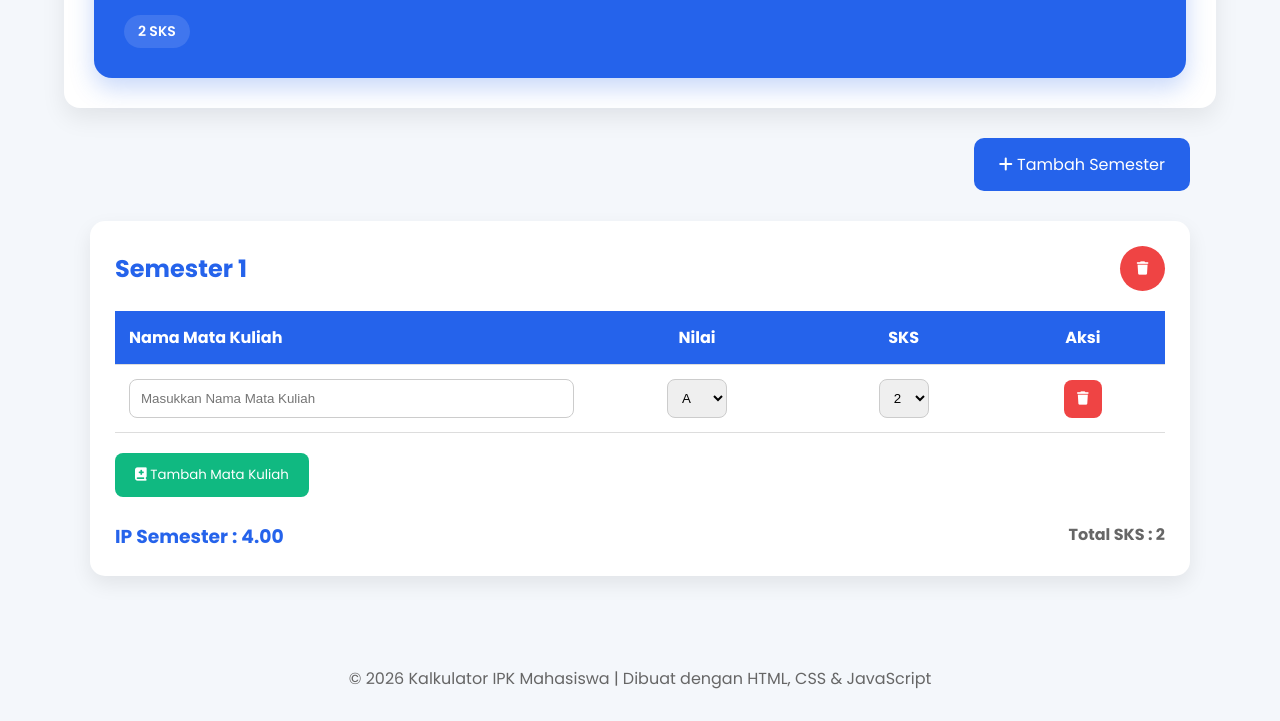
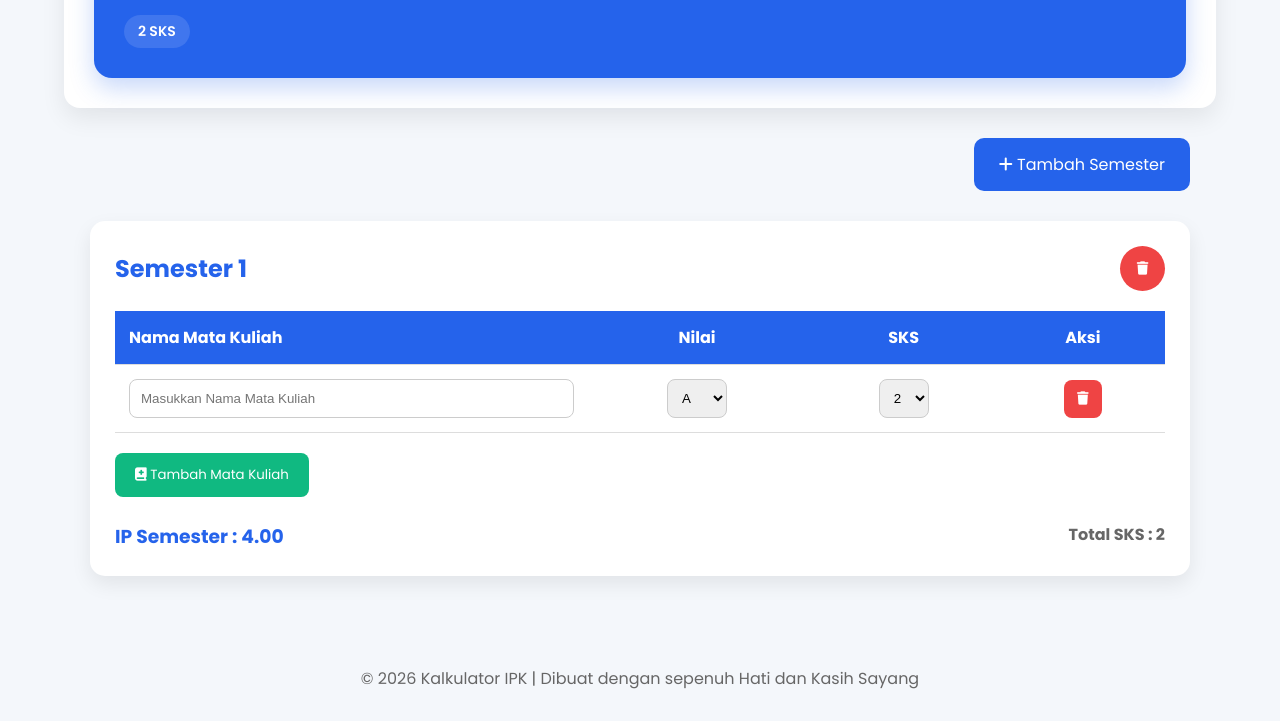
Before and after one commit to PryaMitra-2515061059/BATICALCULATOR, a plain HTML site: page index.html in a window 1280 px wide. Shown: the part 597-1318 px from the top of the page. Drawn offline with Linux system fonts and the light colour scheme.

Commit message:
Update index.html

```diff
--- a/index.html
+++ b/index.html
@@ -203,7 +203,7 @@
     <footer>
 
         <p>
-            © 2026 Kalkulator IPK Mahasiswa | Dibuat dengan HTML, CSS & JavaScript
+            © 2026 Kalkulator IPK | Dibuat dengan sepenuh Hati dan Kasih Sayang
         </p>
 
     </footer>
```
